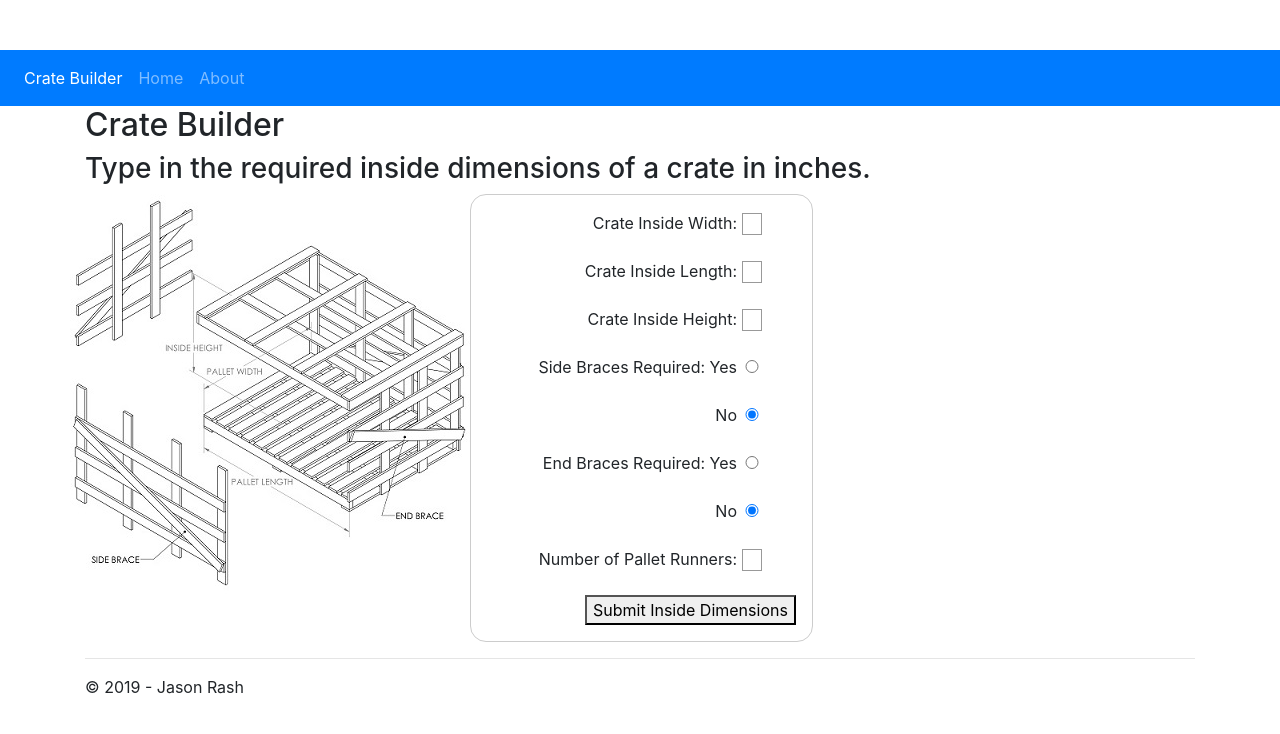
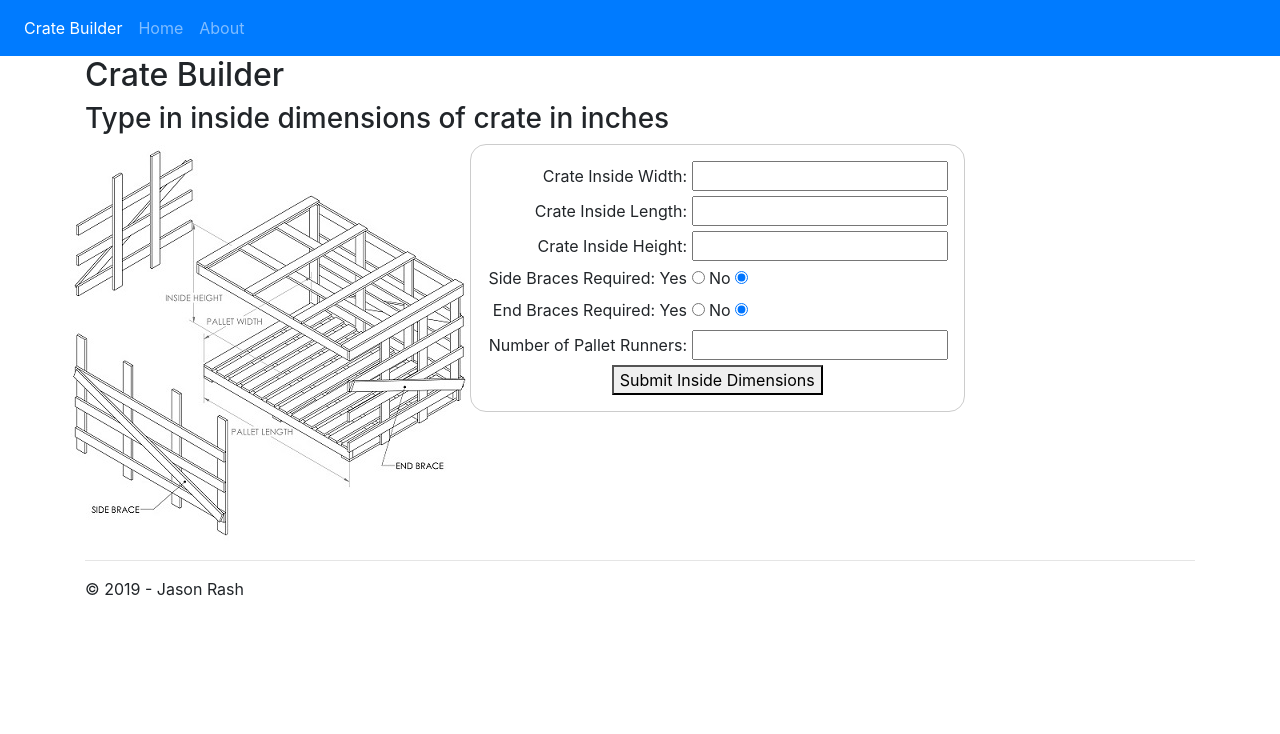
Before and after one commit to JasonMRash/CrateBuilder, a Flask app: page / in a window 1280 px wide. Shown: the top 734 px of the page. Run offline with Flask 2, Linux system fonts and the light colour scheme; some libraries are stand-ins or nearby versions.

Commit message:
Ready to release v0.2-alpha to heroku

```diff
--- a/CrateBuilder/static/content/site.css
+++ b/CrateBuilder/static/content/site.css
@@ -1,46 +1,3 @@
-body {
-    padding-top: 50px;
-    padding-bottom: 20px;
-}
-
-/* Set padding to keep content from hitting the edges */
-.body-content {
-    padding-left: 15px;
-    padding-right: 15px;
-}
-
-/* Set width on the form input elements since they're 100% wide by default */
-input,
-select,
-textarea {
-    max-width: 20px;
-}
-
-/* styles for validation helpers */
-.field-validation-error {
-    color: #b94a48;
-}
-
-.field-validation-valid {
-    display: none;
-}
-
-input.input-validation-error {
-    border: 1px solid #b94a48;
-}
-
-input[type="checkbox"].input-validation-error {
-    border: 0 none;
-}
-
-.validation-summary-errors {
-    color: #b94a48;
-}
-
-.validation-summary-valid {
-    display: none;
-}
-
 form {
     /* Form outline */
     padding: 1em;
@@ -48,49 +5,13 @@
     border-radius: 1em;
 }
 
-    form div + div {
-        margin-top: 1em;
-    }
-
 label {
     /* Uniform size & alignment */
     display: inline-block;
-    width: 250px;
+    width: 200px;
     text-align: right;
 }
 
-input,
-textarea {
-    /* To make sure that all text fields have the same font settings
-     By default, textareas have a monospace font */
-    font: 1em sans-serif;
-    /* Uniform text field size */
-    width: 20px;
-    box-sizing: border-box;
-    /* Match form field borders */
-    border: 1px solid #999;
+#submitDimensions {
+    text-align: center;
 }
-
-input:focus,
-textarea:focus {
-        /* Additional highlight for focused elements */
-        border-color: #000;
-    }
-
-textarea {
-    /* Align multiline text fields with their labels */
-    vertical-align: top;
-    /* Provide space to type some text */
-    height: 5em;
-}
-
-.button {
-    /* Align buttons with the text fields */
-    padding-left: 90px; /* same size as the label elements */
-}
-
-button {
-    /* This extra margin represent roughly the same space as the space
-     between the labels and their text fields */
-    margin-left: .5em;
-}
--- a/CrateBuilder/templates/cratebuilder.html
+++ b/CrateBuilder/templates/cratebuilder.html
@@ -26,25 +26,21 @@
             <div>
                 <label for="sideBracesYes">Side Braces Required: Yes</label>
                 <input type="radio" id="sideBracesYes" name="side_braces" value=1 />
-            </div>
-            <div>
-                <label for="sideBracesNo">No</label>
+                <span>No</span>
                 <input type="radio" id="sideBracesNo" name="side_braces" value=0 checked />
             </div>
             <div>
                 <label for="endBracesYes">End Braces Required: Yes</label>
                 <input type="radio" id="endBracesYes" name="end_braces" value=1 />
-            </div>
-            <div>
-                <label for="endBracesNo">No</label>
+                <span>No</span>
                 <input type="radio" id="endBracesNo" name="end_braces" value=0 checked />
             </div>
             <div>
             <label for="numRunners">Number of Pallet Runners:</label>
             <input type="number" step="any" min="2" max="4" id="numRunners" name="num_runners" required>
             </div>
-            <div class="button">
-                <button type="submit">Submit Inside Dimensions</button>
+            <div class="button" id="submitDimensions">
+                <button id="submitDimensions" type="submit">Submit Inside Dimensions</button>
             </div>
         </form>
     </div>
--- a/CrateBuilder/templates/layout.html
+++ b/CrateBuilder/templates/layout.html
@@ -5,15 +5,15 @@
     <meta name="viewport" content="width=device-width, initial-scale=1.0">
     <title>{{ title }} - Jason Rash</title>
     <link rel="icon" href="/favicon.png" />
+    <link rel="stylesheet" href="..\static\content\site.css" />
     <link rel="stylesheet" href="https://maxcdn.bootstrapcdn.com/bootstrap/4.4.1/css/bootstrap.min.css">
-    <link type="text/css" rel="stylesheet" href="..\static\content\site.css" />
     <script src="https://ajax.googleapis.com/ajax/libs/jquery/3.4.1/jquery.min.js"></script>
     <script src="https://cdnjs.cloudflare.com/ajax/libs/popper.js/1.16.0/umd/popper.min.js"></script>
     <script src="https://maxcdn.bootstrapcdn.com/bootstrap/4.4.1/js/bootstrap.min.js"></script>
 </head>
 
 <body>
-    <nav class="navbar navbar-expand-sm bg-primary navbar-dark">
+    <nav class="navbar navbar-fixed-top navbar-expand-sm bg-primary navbar-dark">
         <ul class="navbar-nav">
             <li class="nav-item active">
                 <a class="nav-link" href="{{ url_for('crateBuilder') }}">Crate Builder</a>
--- a/CrateBuilder/views.py
+++ b/CrateBuilder/views.py
@@ -16,7 +16,7 @@
         'cratebuilder.html',
         title='Crate Builder',
         year=datetime.now().year,
-        message='Type in the required inside dimensions of a crate in inches.'
+        message='Type in inside dimensions of crate in inches'
     )
 
 @app.route('/cratecalc', methods=['GET', 'POST'])
@@ -60,7 +60,7 @@
         'cratecalc.html',
         title='Crate Builder Calculations',
         year=datetime.now().year,
-        message='Here are the dimensions to make the crate drawings.',
+        message='Calculated dimensions for crate drawings',
         insideLength=insideLength,
         insideWidth=insideWidth,
         insideHeight=insideHeight,
@@ -86,5 +86,5 @@
         'about.html',
         title='About Crate Builder',
         year=datetime.now().year,
-        message='Why I created this project.'
+        message='Why I created this project'
     )
```
